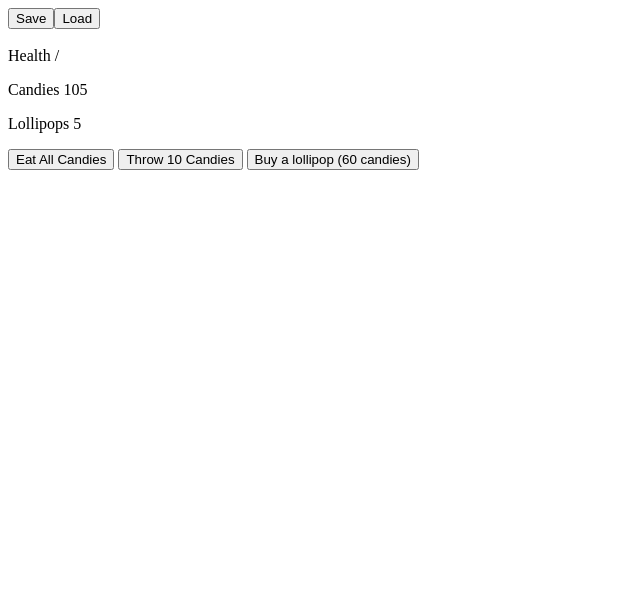
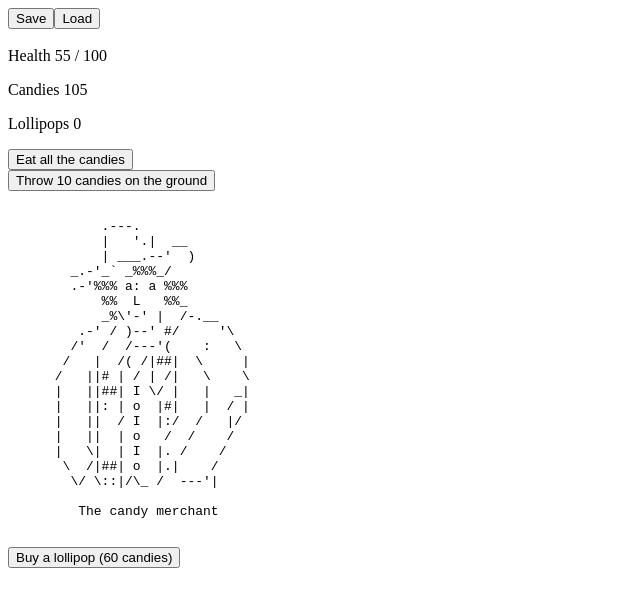
Before and after one commit to ArmaniDilbo/candyboxclone, a plain HTML site: page mainGame.html in a window 1280 px wide. Shown: the whole page, without its empty margins (0-640 px from the left). Drawn offline with Linux system fonts and the light colour scheme.

Commit message:
added weapons, eatin candy, candy merchant sprite

```diff
--- a/candies.js
+++ b/candies.js
@@ -1,10 +1,16 @@
 export let candyData = {
     currentCandies: 100,
-    candyGrowth: 1
+    candyGrowth: 1,
+    candiesEaten: 0
 }
 
 function addCandies() {
     candyData.currentCandies += candyData.candyGrowth;
 }
 
+function eatCandies() {
+    candiesEaten += candyData.currentCandies;
+    candyData.candiesEaten = 0;
+}
+
 setInterval(addCandies,1000);
--- a/health.js
+++ b/health.js
@@ -1,12 +1,11 @@
 import { candyData }  from './candies.js'
 
 export let healthData = {
-    maxHealth: 100, //default max
+    maxHealth: 100 + Math.log2(1),
     currentHealth: 50
 }
 
-setInterval(1000,updateHealth);
-
+setInterval(regeneration,1000);
 function regeneration(){
     if (healthData.currentHealth != healthData.maxHealth) {
         healthData.currentHealth += 0.01 * healthData.maxHealth;
--- a/lollipops.js
+++ b/lollipops.js
@@ -1,6 +1,6 @@
 export let lollipopData = {
     currentLollipops: 0,
-    lollipopGrowth: 1
+    lollipopGrowth: 0
 }
 
 function addLollipops() {
--- a/mainGame.html
+++ b/mainGame.html
@@ -10,16 +10,48 @@
         <button>Save</button><button>Load</button>
         <br><br>
 
-        <div class="health">Health <span id="currentHp"></span>/<span id="maxHp"></span></div>
+        <div class="health">
+            Health <span id="currentHealth"></span>
+            /
+            <span id="maxHealth"></span>
+        </div>
         <p>Candies <span id="candies">0</span></p>
         <p>Lollipops <span id="lollipops">0</span></p>
-        <button>Eat All Candies</button>
-         <button>Throw 10 Candies</button>
-        <button id="weapons">Buy sword</button>
-        <button id="lollipop merchant">Buy a lollipop (60 candies)</button>
+        <button id="eatCandies" onclick="eatCandies()">Eat all the candies</button>
+        <span id="numEatenCandies"></span>
+        <span id="numThrownCandies"></span>
+        <button id="throwCandies" style="display:block">Throw 10 candies on the ground</button>
 
+
+        <button id="weaponShop" style="display:block">Buy <span id="weapon"></span></button>
+
+        <pre> <!-- candy merchant sprite-->
+            .---.
+            |   '.|  __
+            | ___.--'  )
+        _.-'_` _%%%_/
+        .-'%%% a: a %%%
+            %%  L   %%_
+            _%\'-' |  /-.__
+         .-' / )--' #/     '\
+        /'  /  /---'(    :   \
+       /   |  /( /|##|  \     |
+      /   ||# | / | /|   \    \
+      |   ||##| I \/ |   |   _|
+      |   ||: | o  |#|   |  / |
+      |   ||  / I  |:/  /   |/
+      |   ||  | o   /  /    /
+      |   \|  | I  |. /    /
+       \  /|##| o  |.|    /
+        \/ \::|/\_ /  ---'|
+
+         The candy merchant
+        </pre>
+        <button onclick="buyLollipop()" "lollipopMerchant">Buy a lollipop (60 candies)</button>
         <script type="module" src="scripts.js"></script>
         <script type="module" src="candies.js"></script>
         <script type="module" src="lollipops.js"></script>
+        <script type="module" src="health.js"></script>
+        <script type="module" src="weapons.js"></script>
     </body>
 </html>
--- a/scripts.js
+++ b/scripts.js
@@ -1,16 +1,28 @@
 import { candyData }  from './candies.js';
 import { lollipopData } from './lollipops.js';
+import { healthData } from './health.js';
+// import { weaponData } from './weapons.js';
 
 let candiesDisplayEm = document.getElementById("candies");
 let lollipopsDisplayEm = document.getElementById("lollipops");
-let healthDisplayEms = document.getElementsByClassName("health")
-let weaponRackDisplayEm = document.getElementById("weapons");
+let currentHealthEm = document.getElementById("currentHealth")
+let maxHealthEm = document.getElementById("maxHealth")
+let weaponRackDisplayEm = document.getElementById("weaponShop");
+// let weaponsDisplayEm = document.getElementById("weapon");
 
 weaponRackDisplayEm.style.display = "none";
+
 function updateValues(){
     candiesDisplayEm.textContent = candyData.currentCandies;
     lollipopsDisplayEm.textContent = lollipopData.currentLollipops;
+    currentHealthEm.textContent = Math.floor(healthData.currentHealth);
+    maxHealthEm.textContent = Math.floor(healthData.maxHealth);
 }
 
 
+
+function buyLollipop(){
+    lollipopData.currentLollipops += 1;
+    candyData.currentCandies -= 60;
+}
 setInterval(updateValues,1000)
--- /dev/null
+++ b/weapons.js
@@ -0,0 +1,27 @@
+// export let weaponData = {
+//     progression: 0,
+//     currentWeapon : "None",
+//     shopWeapon : weaponProgression[[progression]]
+
+// }
+
+// let woodenSword = {
+//     cost : 150,
+//     damage : 1,
+//     asciiArt : "Wooden sword\n\
+//      .\n\
+//     / \\\n\
+//     | |\n\
+//     | |\n\
+//     | |\n\
+//     | |\n\
+//   `--8--\'\n\
+//      8\n\
+//      0"
+
+// }
+// let weaponProgression = {
+//     0 : woodenSword,
+//     1 : "Cooper Sword",
+//     2 : "Iron Sword"
+// }
```
